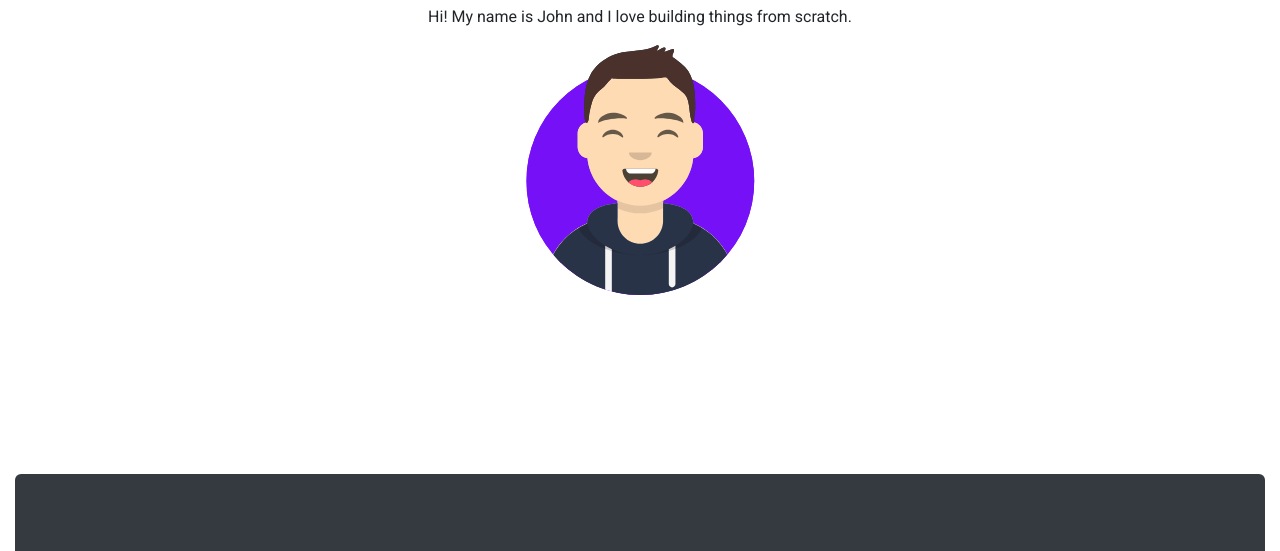
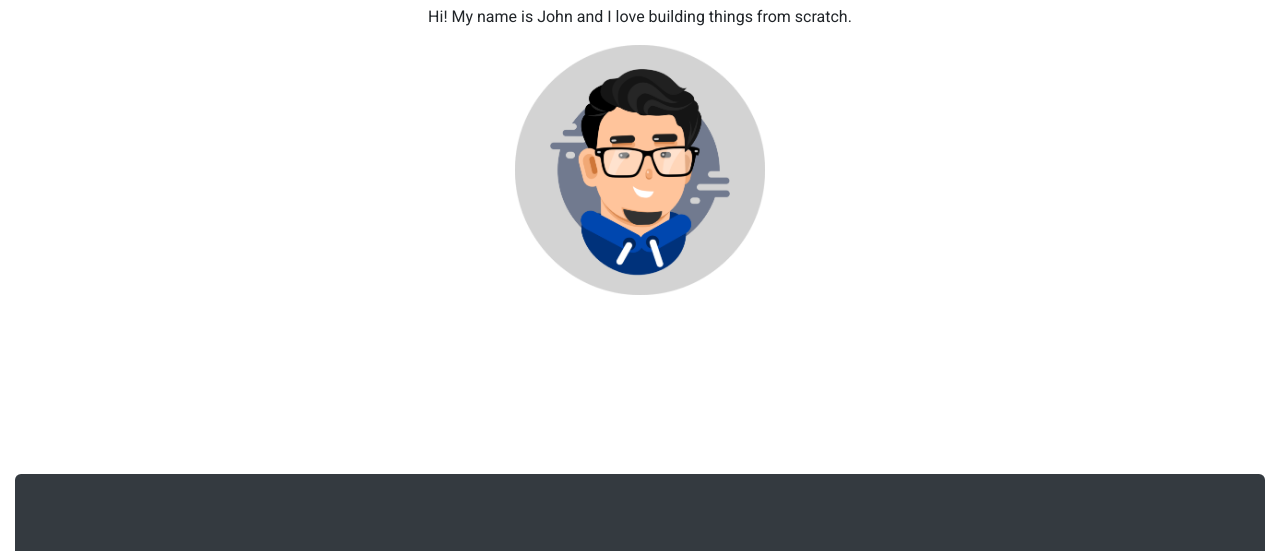
Before and after one commit to quimpocharles/fcbporftolio, a plain HTML site: page index.html in a window 1280 px wide. Shown: the part 246-797 px from the top of the page. Drawn offline with nearby package versions, Linux system fonts and the light colour scheme.

Commit message:
change of profile picture from stock image to avatar from cxt

```diff
--- a/index.html
+++ b/index.html
@@ -52,7 +52,7 @@
 			<section class="jumbotron text-center mt-5" id="landing">
 				<h1>Full Stack Web Developer</h1>
 				<p>Hi! My name is John and I love building things from scratch.</p>
-				<img id="profile" src="images/mf-avatar.svg" class="img-fluid" />
+				<img id="profile" src="images/me.png" class="img-fluid" />
 			</section>
 			<!-- end landing -->
 
```
Also changed, not shown: images/me.png (added), images/mf-avatar.svg (deleted).
